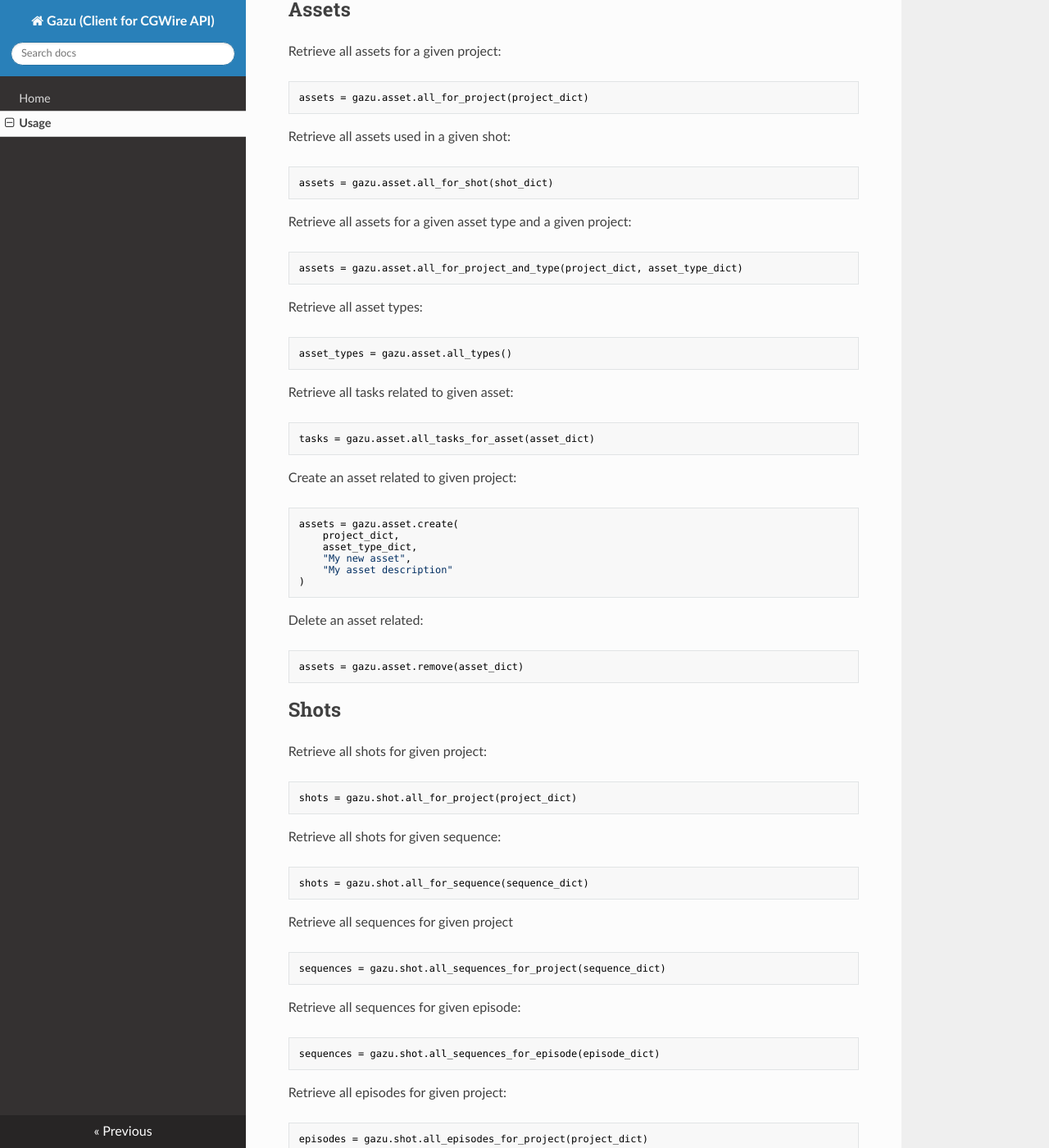
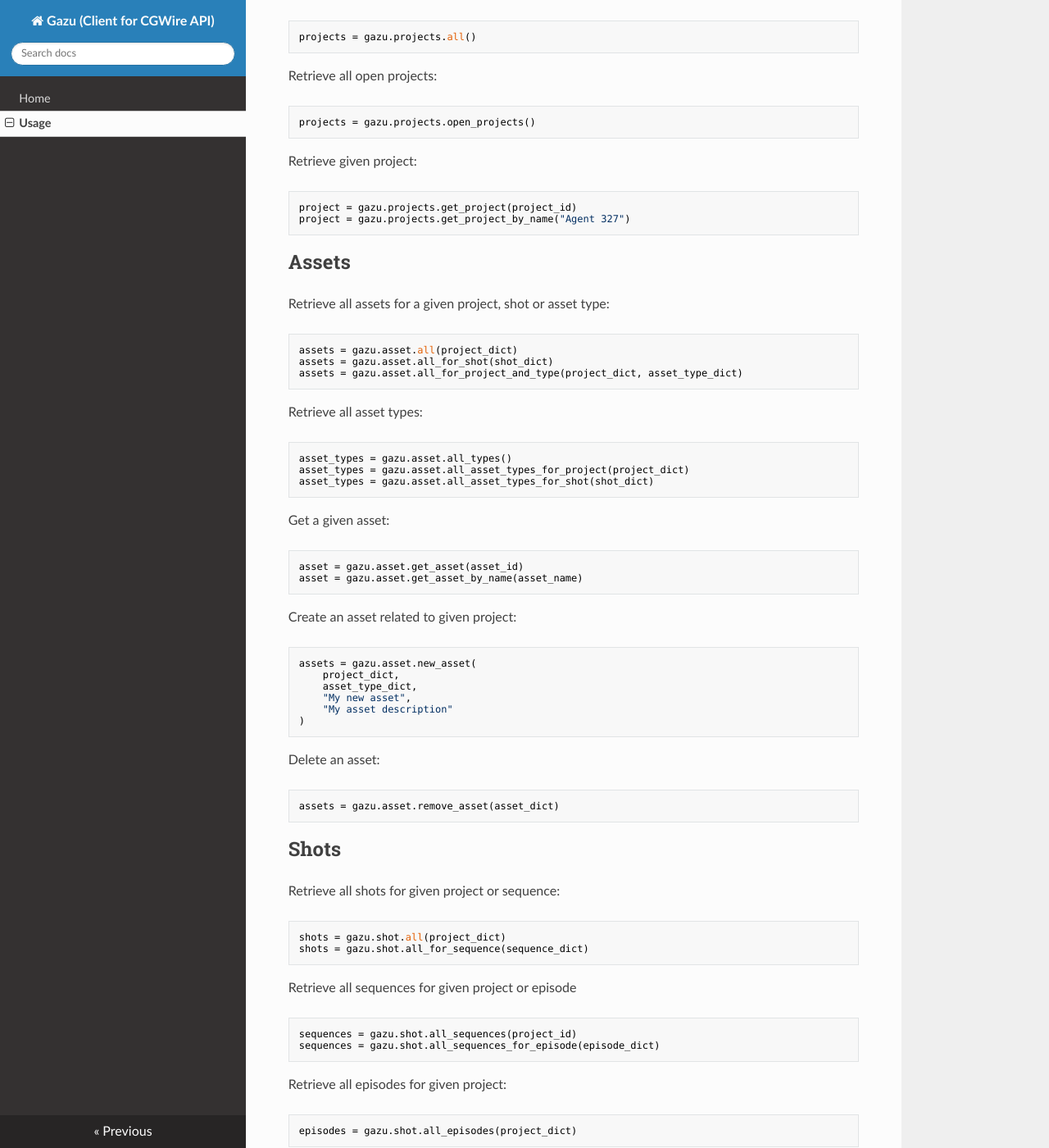
Before and after one commit to cgwire/gazu, an MkDocs documentation site: the page built from docs/usage.md, in a window 1280 px wide and 1400 px high, scrolled down 1409 px. Shown: the whole window at 82% size. Built offline with MkDocs 1.6.1, drawn with Linux system fonts in a browser that asks for light colours; nearby versions of some CDN libraries; some of the changed text lies outside the part shown.

Commit message:
Update documentation to match current code state

````diff
--- a/docs/usage.md
+++ b/docs/usage.md
@@ -29,10 +30,12 @@
 * Persons
 * Tasks
 * Task status
+* Task types
 * Departments
-* Task types
+* Time spents
 * Working files
 * Output files
+* Software and output types
 * File status
 * Comments
 
@@ -44,6 +47,12 @@
 persons = gazu.person.all()
 ```
 
+Get a person by full name:
+
+```python
+person = gazu.person.get_person_by_full_name("John Doe")
+person = gazu.person.get_person_by_desktop_login("john.doe")
+```
 
 ## Projects
 
@@ -59,24 +68,21 @@
 projects = gazu.projects.open_projects()
 ```
 
+Retrieve given project:
+
+```python
+project = gazu.projects.get_project(project_id)
+project = gazu.projects.get_project_by_name("Agent 327")
+```
+
 
 ## Assets
 
-Retrieve all assets for a given project:
+Retrieve all assets for a given project, shot or asset type:
 
 ```python
-assets = gazu.asset.all_for_project(project_dict)
-```
-
-Retrieve all assets used in a given shot:
-
-```python
+assets = gazu.asset.all(project_dict)
 assets = gazu.asset.all_for_shot(shot_dict)
-```
-
-Retrieve all assets for a given asset type and a given project:
-
-```python
 assets = gazu.asset.all_for_project_and_type(project_dict, asset_type_dict)
 ```
 
@@ -84,18 +90,21 @@
 
 ```python
 asset_types = gazu.asset.all_types()
+asset_types = gazu.asset.all_asset_types_for_project(project_dict)
+asset_types = gazu.asset.all_asset_types_for_shot(shot_dict)
 ```
 
-Retrieve all tasks related to given asset:
+Get a given asset:
 
 ```python
-tasks = gazu.asset.all_tasks_for_asset(asset_dict)
+asset = gazu.asset.get_asset(asset_id)
+asset = gazu.asset.get_asset_by_name(asset_name)
 ```
 
 Create an asset related to given project:
 
 ```python
-assets = gazu.asset.create(
+assets = gazu.asset.new_asset(
     project_dict,
     asset_type_dict,
     "My new asset",
@@ -103,54 +112,75 @@
 )
 ```
 
-Delete an asset related:
+Delete an asset:
 
 ```python
-assets = gazu.asset.remove(asset_dict)
+assets = gazu.asset.remove_asset(asset_dict)
 ```
+
 
 ## Shots
 
-Retrieve all shots for given project:
+Retrieve all shots for given project or sequence:
 
 ```python
-shots = gazu.shot.all_for_project(project_dict)
-```
-
-Retrieve all shots for given sequence:
-
-```python
+shots = gazu.shot.all(project_dict)
 shots = gazu.shot.all_for_sequence(sequence_dict)
 ```
 
-Retrieve all sequences for given project
+Retrieve all sequences for given project or episode
 
 ```python
-sequences = gazu.shot.all_sequences_for_project(sequence_dict)
-```
-
-Retrieve all sequences for given episode:
-
-```python
+sequences = gazu.shot.all_sequences(project_id)
 sequences = gazu.shot.all_sequences_for_episode(episode_dict)
 ```
 
 Retrieve all episodes for given project:
 
 ```python
-episodes = gazu.shot.all_episodes_for_project(project_dict)
+episodes = gazu.shot.all_episodes(project_dict)
 ```
 
-Retrieve all tasks for given shot:
+Retrieve given shot:
 
 ```python
-tasks = gazu.shot.all_tasks_for_shot(shot_dict)
+shot = gazu.shot.get_shot(shot_id)
+shot = gazu.shot.get_shot_by_name(sequence_dict, "SH01")
+```
+
+Retrieve given sequence:
+
+```python
+shot = gazu.shot.get_sequence_by_name(project_dict, "SE01")
+```
+
+## Tasks
+
+Retrieve all tasks related to given asset, shot or sequence:
+
+```python
+tasks = gazu.task.all_for_asset(asset_dict)
+tasks = gazu.shot.all_for_shot(shot_dict)
+tasks = gazu.shot.all_for_sequence(sequence)
+```
+
+Retrieve all task types or task types for shot or sequence:
+
+```python
+tasks = gazu.task.all_task_types()
+tasks = gazu.shot.all_task_types_for_shot(shot_dict)
+tasks = gazu.shot.all_task_types_for_sequence(sequence)
+```
+
+Retrieve a given task:
+
+```python
+task = gazu.shot.get_task_by_task_type(entity, task_type_dict)
+task = gazu.task.get_task_by_name(entity, "main")
 ```
 
 
-## Tasks
-
-Change task status to Work In Progress and set its real start date to now.
+Set a given task status as work in progress:
 
 ```python
 gazu.task.start_task(task_dict)
@@ -173,25 +203,192 @@
 )
 ```
 
+
 ## Files
+
+Get all output types:
+
+```python
+output_types = gazu.files.all_output_types()
+```
+
+Retrieve given output type:
+
+```python
+output_types = gazu.files.get_output_type(output_type_id)
+output_types = gazu.files.get_output_type_by_name("Cache")
+```
+
+Get all softwares:
+
+```python
+softwares = gazu.files.all_softwares()
+```
+
+Retrieve given software:
+
+```python
+softwares = gazu.files.get_software(output_type_id)
+softwares = gazu.files.get_software_by_name("Cache")
+```
+
+Retrieve given output file:
+
+```python
+output_file = gazu.files.get_output_file(output_file_id)
+```
+
+Retrieve output files related to give entity:
+
+```python
+output_files = gazu.files.get_output_files_for_entity(entity)
+output_files_dict = gazu.files.get_last_output_files(task)
+output_files_dict = gazu.files.get_last_output_files_for_entity(entity)
+```
+
+Manage output files revisions:
+
+```python
+next_revision = gazu.files.get_next_ouput_revision(task_dict, output_type_dict)
+last_revision = gazu.files.get_last_ouput_revision(task_dict, output_type_dict)
+```
+
+Create new output file:
+
+```python
+output_file = gazu.files.new_output_file(
+    task_dict,
+    source_working_file_dict,
+    person_dict, # author
+    comment,
+    output_type=output_type_dict,
+    revision=1,
+    sep="/"
+
+)
+```
+
+Get working files:
+
+```python
+working_files = gazu.files.get_working_files_for_task(task_dict)
+working_files_dict = gazu.files.get_last_working_files(task_dict)
+```
+
+Get a given working file:
+
+```python
+working_files = gazu.files.get_working_file(working_id)
+```
+
+Get working files revision:
+
+```python
+working_files = gazu.files.get_last_working_file_revision(
+    task_dict,
+    name="main"
+)
+```
+
+Create a new working file:
+
+```python
+working_file = gazu.files.new_working_file(
+    task_dict,
+    name="main",
+    software=software_dict,
+    comment="",
+    person=person_dict, # Automatically set as current user if set to None
+    scene=1,
+    revision=0, # If revision == 0, it is set as latest revision + 1
+    sep="/"
+)
+```
+
+Change file tree template for given project:
+
+```python
+gazu.files.set_project_file_tree(project_id, file_tree_template_name)
+```
+
+
+Generate folder path from a given task:
+
+```python
+file_path = gazu.files.build_folder_path(
+    task_dict,
+    name="main",
+    mode="working",
+    software=software_dict,
+    output_type=output_type_dict,
+    sep="/"
+)
+```
 
 Generate file path from a given task:
 
 ```python
-file_path = gazu.files.build_file_path(task_dict, mode="working", version=1)
+file_path = gazu.files.build_file_path(
+    task_dict,
+    name="main",
+    mode="output",
+    software=software_dict,
+    output_type=output_type_dict,
+    version=1,
+    sep="/"
+)
 ```
 
-Generate folder path from a given task:
+Generate file name from a given task:
 
 ```python
-folder_path = gazu.files.build_folder_path(task_dict, mode="working", version=3)
+file_path = gazu.files.build_file_path(
+    task_dict,
+    name="main",
+    mode="output",
+    software=software_dict,
+    output_type=output_type_dict,
+    version=1
+)
 ```
 
-Generate folder path for an output file from a given task:
+## User
+
+This routes returns data related to currently logged user (for which he has
+assigned tasks linked to expected result):
+
+Projects:
 
 ```python
-folder_path = gazu.files.build_folder_path(task_dict, mode="output", version=3)
+projects = gazu.user.all_open_projects()
 ```
+
+Assets and asset types:
+
+```python
+asset_types = gazu.user.all_asset_types_for_project(project_dict)
+assets = gazu.user.all_assets_for_asset_type_project(
+    project_dict,
+    asset_type_dict
+)
+```
+
+Sequences and shots:
+
+```python
+sequences = gazu.user.all_sequences_for_project(project_dict)
+shots = gazu.user.all_shots_for_sequence(shot_dict)
+```
+
+Tasks:
+
+```python
+tasks = gazu.user.all_tasks_for_shot(shot_dict)
+tasks = gazu.user.all_tasks_for_asset(asset_dict)
+task_types = gazu.user.all_task_types_for_asset(asset_dict)
+task_types = gazu.user.all_task_types_for_shot(shot_dict)
+```
+
 
 ## Generic functions
 
@@ -213,6 +410,11 @@
 gazu.client.set_host("pipeline-api")
 ```
 
+Get currently logged user:
+
+```python
+gazu.client.get_current_user()
+```
 
 Performs a GET request on given path of the API:
 
````
Also changed, not shown: other parts of docs/usage.md (+1 -0 lines).
